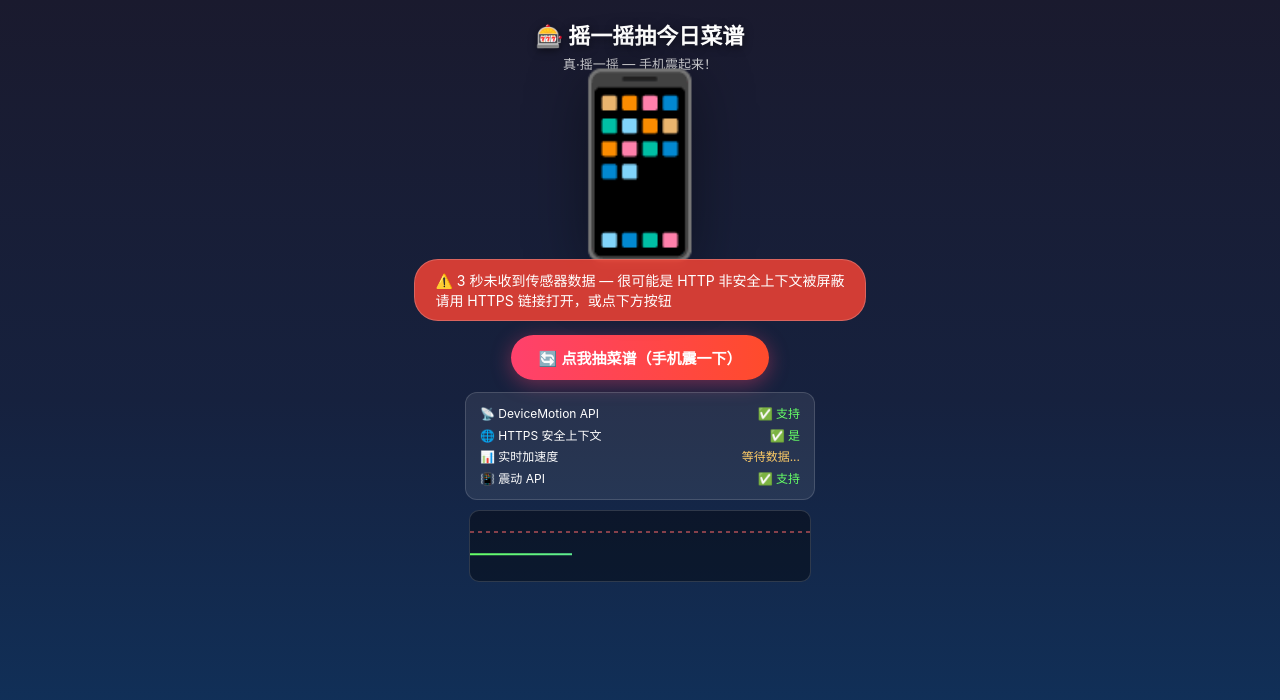
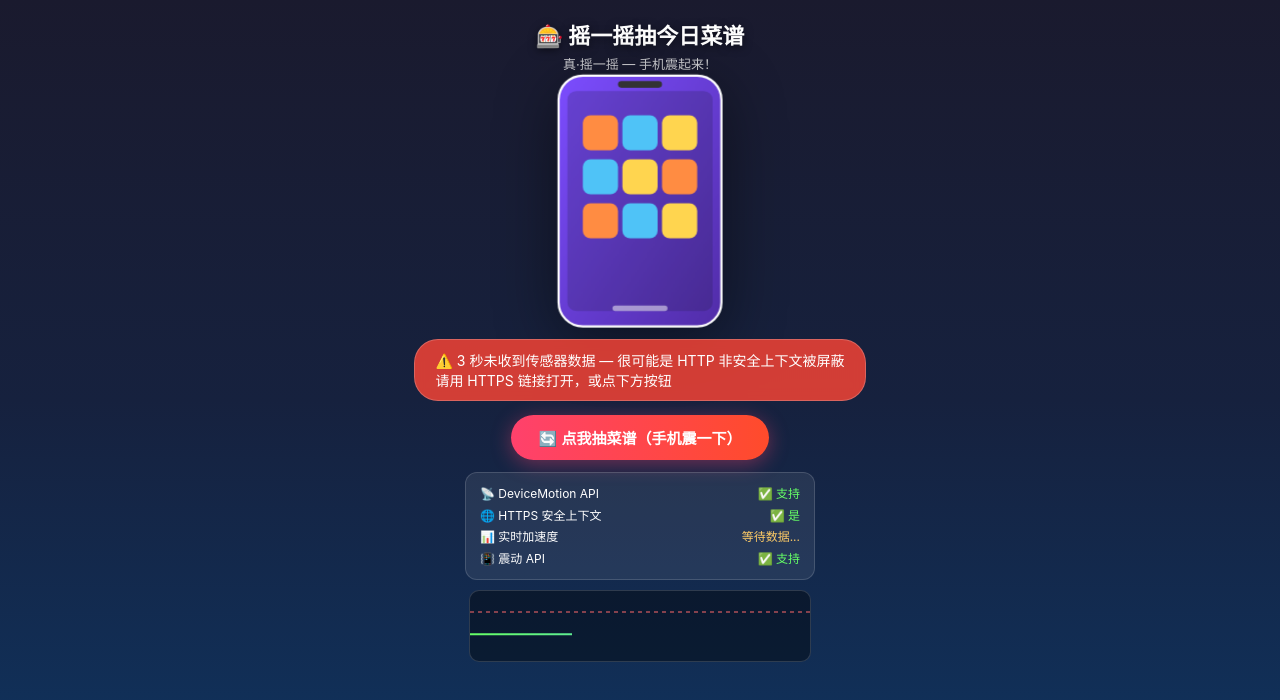
Before and after one commit to linyihan1/lyh0622, a plain HTML site: page mobile-sensor.html in a window 1280 px wide. Drawn offline with Linux system fonts and the light colour scheme.

Commit message:
style: 摇一摇图标改成紫色手机+九宫格（按截图样式）

```diff
--- a/mobile-sensor.html
+++ b/mobile-sensor.html
@@ -45,14 +45,17 @@
       align-items: center; justify-content: center; width: 100%;
     }
 
-    /* lyh_大图标 + 呼吸动画 + 摇动时剧烈抖动 */
+    /* lyh_大图标 → 紫色手机造型（替换原来的 📱 emoji） */
     .lyh-shake-icon {
-      font-size: 160px; line-height: 1;
+      font-size: 0;  /* lyh_隐藏原 emoji */
+      width: 160px; height: 240px;
       animation: lyh_pulse 2s ease-in-out infinite;
-      filter: drop-shadow(0 10px 28px rgba(0,0,0,.4));
       cursor: pointer;
       transition: transform .15s;
+      filter: drop-shadow(0 12px 28px rgba(0,0,0,.45));
+      position: relative;
     }
+    .lyh-shake-icon svg { width: 100%; height: 100%; display: block; }
     .lyh-shake-icon:active { transform: scale(0.92); }
     @keyframes lyh_pulse { 0%,100%{transform:scale(1)} 50%{transform:scale(1.1)} }
     body.lyh-shaking-bg .lyh-shake-icon {
@@ -166,7 +169,42 @@
 
   <div class="lyh-shake-area" id="lyh_shakeArea" style="position:relative;">
     <div class="lyh-pulse-ring"></div>
-    <div class="lyh-shake-icon" id="lyh_shakeIcon">📱</div>
+    <!-- lyh_紫色手机造型 + 九宫格彩色方块（替换原 📱 emoji） -->
+    <div class="lyh-shake-icon" id="lyh_shakeIcon" aria-label="摇一摇手机">
+      <svg viewBox="0 0 160 240" xmlns="http://www.w3.org/2000/svg">
+        <!-- lyh_手机外壳（紫色圆角矩形） -->
+        <rect x="6" y="6" width="148" height="228" rx="22" ry="22"
+              fill="url(#lyhPhoneGrad)" stroke="#fff" stroke-width="2"/>
+        <!-- lyh_屏幕内边 -->
+        <rect x="14" y="20" width="132" height="200" rx="8" ry="8"
+              fill="#1a1a2e" opacity=".2"/>
+        <!-- lyh_顶部听筒条 -->
+        <rect x="60" y="11" width="40" height="6" rx="3" ry="3" fill="#333"/>
+        <!-- lyh_九宫格彩色方块 3×3（橙/蓝/黄 循环，同截图） -->
+        <!-- 第一行 -->
+        <rect x="28"  y="42" width="32" height="32" rx="7" fill="#ff8c42"/>
+        <rect x="64"  y="42" width="32" height="32" rx="7" fill="#4fc3f7"/>
+        <rect x="100" y="42" width="32" height="32" rx="7" fill="#ffd54f"/>
+        <!-- 第二行 -->
+        <rect x="28"  y="82" width="32" height="32" rx="7" fill="#4fc3f7"/>
+        <rect x="64"  y="82" width="32" height="32" rx="7" fill="#ffd54f"/>
+        <rect x="100" y="82" width="32" height="32" rx="7" fill="#ff8c42"/>
+        <!-- 第三行 -->
+        <rect x="28"  y="122" width="32" height="32" rx="7" fill="#ff8c42"/>
+        <rect x="64"  y="122" width="32" height="32" rx="7" fill="#4fc3f7"/>
+        <rect x="100" y="122" width="32" height="32" rx="7" fill="#ffd54f"/>
+        <!-- lyh_渐变定义 -->
+        <defs>
+          <linearGradient id="lyhPhoneGrad" x1="0" y1="0" x2="1" y2="1">
+            <stop offset="0%"  stop-color="#7c4dff"/>
+            <stop offset="100%" stop-color="#512da8"/>
+          </linearGradient>
+        </defs>
+        <!-- lyh_手机底部 Home 条 -->
+        <rect x="55" y="215" width="50" height="5" rx="2.5" ry="2.5"
+              fill="#fff" opacity=".5"/>
+      </svg>
+    </div>
     <div class="lyh-status" id="lyh_status">🔍 正在检测传感器...</div>
     <button class="lyh-fallback-btn" id="lyh_fallbackBtn">🔄 点我抽菜谱（手机震一下）</button>
 
```
